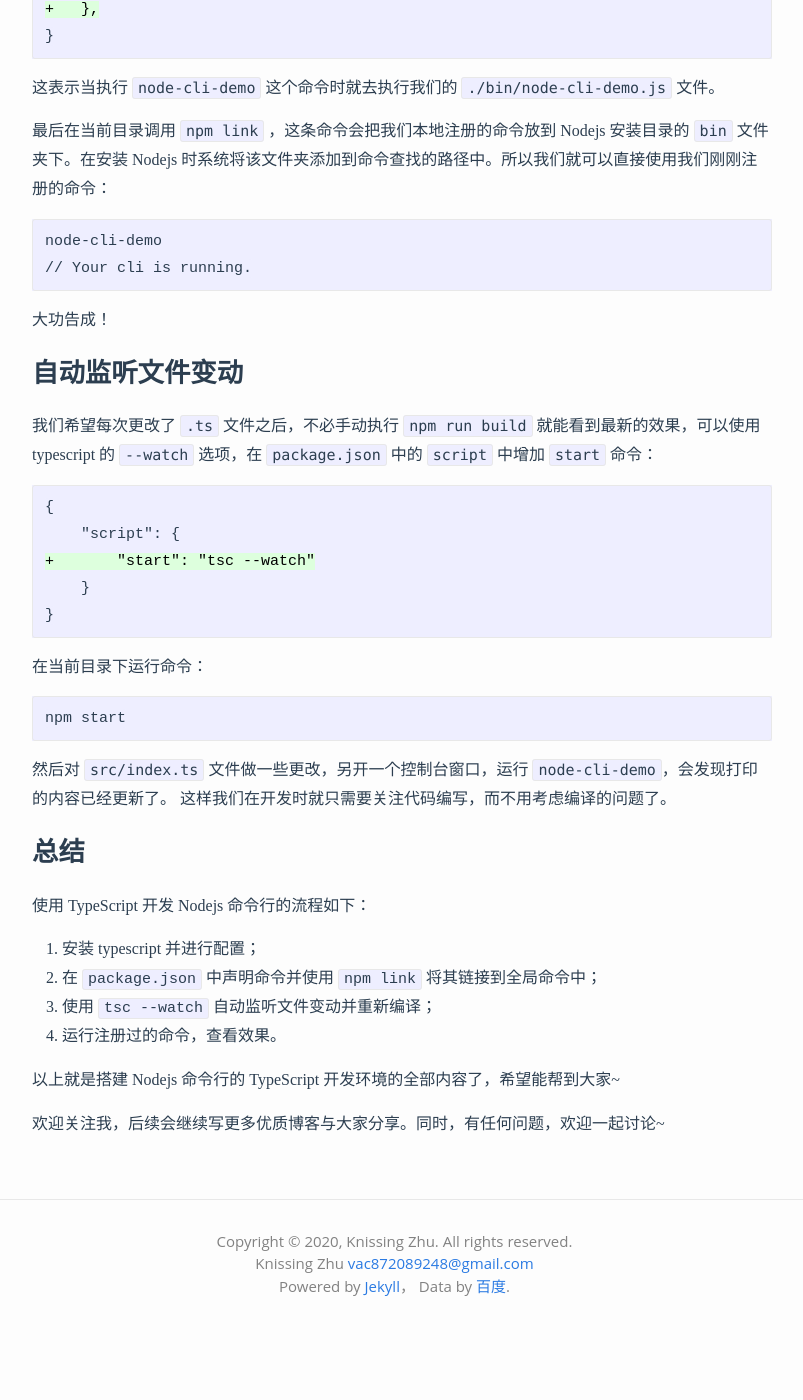
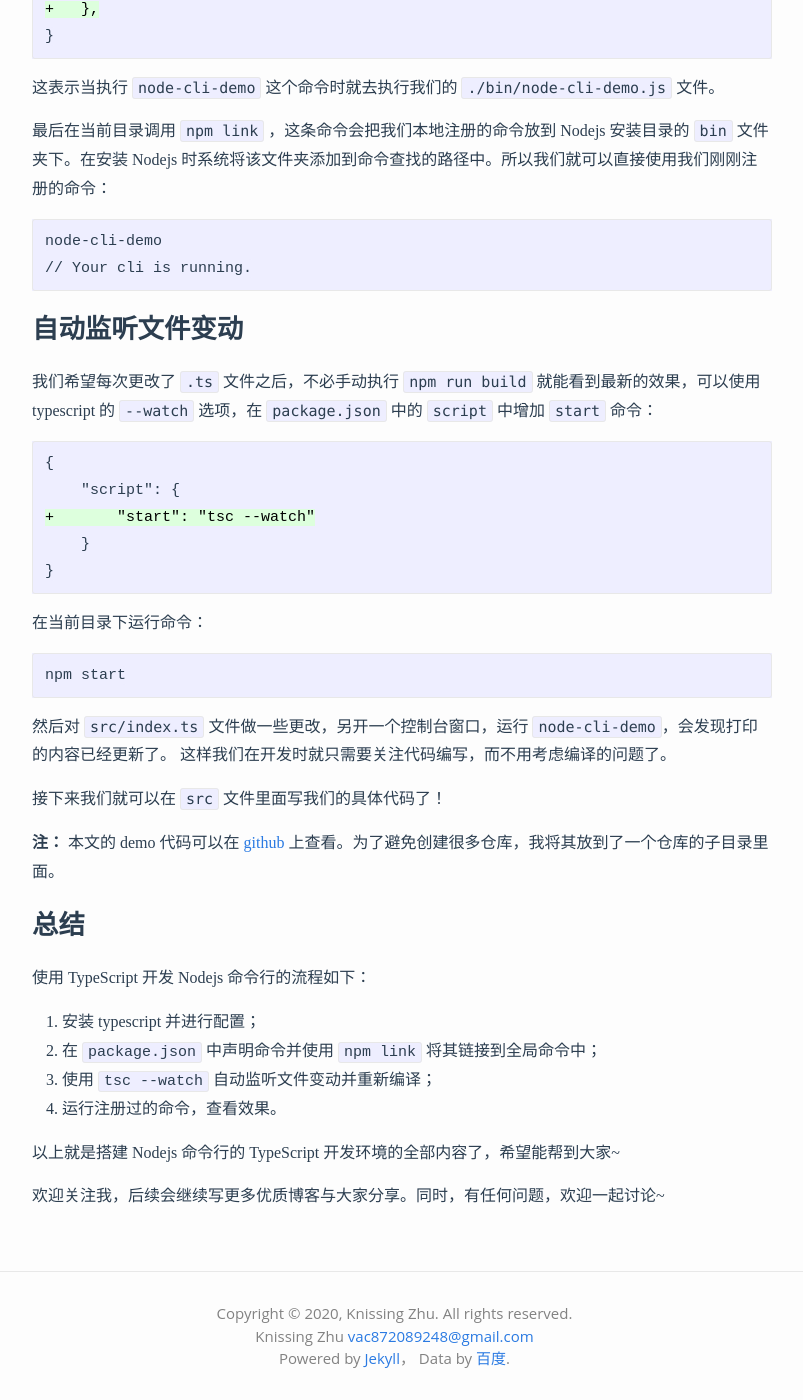
Before and after one commit to zhuqingguang/zhuqingguang.github.io, a Jekyll site: the page built from docs/_posts/2020-11-07-nodejs-cli-with-typescript.md, in a window 1280 px wide and 1400 px high, scrolled down 4091 px. Shown: the whole window, without its empty margins (238-1041 px from the left). Built offline with Jekyll 4.4.1, drawn with Linux system fonts in a browser that asks for light colours; some web fonts are replaced; comment, search, counter and statistics services are not loaded; before the commit the page ends 5418 px from its top, so only the background shows below that.

Commit message:
feat: 更新文字

````diff
--- a/docs/_config.yml
+++ b/docs/_config.yml
@@ -22,7 +22,7 @@ title: 朱庆广的博客
 email: vac872089248@gmail.com
 author: Knissing Zhu
 description: >- # this means to ignore newlines until "baseurl:"
-  朱庆广的个人博客, 总结 web 前端开发知识，包括 Javascript，Vue，webpack，Typescript，git 等.
+  总结 web 前端开发知识，包括 Javascript，Vue，webpack，Typescript，git 等.
 keywords:
 baseurl: "" # the subpath of your site, e.g. /blog
 url: "https://zhuqingguang.github.io" # the base hostname & protocol for your site, e.g. http://example.com
--- a/docs/_includes/footer.html
+++ b/docs/_includes/footer.html
@@ -11,4 +11,8 @@
       </div> -->
     </div>
   </div>
+
+  {%- if jekyll.environment == 'production' -%}
+    {%- include push-zhanzhang.html -%}
+  {%- endif -%}
 </footer>
--- /dev/null
+++ b/docs/_includes/push-zhanzhang.html
@@ -0,0 +1 @@
+<script>(function(){ var bp = document.createElement('script');var cp = window.location.protocol.split(':')[0];if (cp === 'https'){ bp.src = 'https://zz.bdstatic.com/linksubmit/push.js';}else{bp.src = 'http://push.zhanzhang.baidu.com/push.js';}var s = document.getElementsByTagName("script")[0];s.parentNode.insertBefore(bp, s);})();</script>
--- a/docs/_posts/2020-11-07-nodejs-cli-with-typescript.md
+++ b/docs/_posts/2020-11-07-nodejs-cli-with-typescript.md
@@ -172,8 +172,6 @@ node-cli-demo
 // Your cli is running.
 ```
 
-大功告成！
-
 ## 自动监听文件变动
 我们希望每次更改了 `.ts` 文件之后，不必手动执行 `npm run build` 就能看到最新的效果，可以使用 typescript 的 `--watch` 选项，在 `package.json` 中的 `script` 中增加 `start` 命令：
 ```diff
@@ -192,6 +190,9 @@ npm start
 然后对 `src/index.ts` 文件做一些更改，另开一个控制台窗口，运行 `node-cli-demo`，会发现打印的内容已经更新了。
 这样我们在开发时就只需要关注代码编写，而不用考虑编译的问题了。
 
+接下来我们就可以在 `src` 文件里面写我们的具体代码了！
+
+**注：** 本文的 demo 代码可以在 [github](https://github.com/zhuqingguang/playground/tree/master/typescript-cli) 上查看。为了避免创建很多仓库，我将其放到了一个仓库的子目录里面。
 
 ## 总结
 使用 TypeScript 开发 Nodejs 命令行的流程如下：
````
